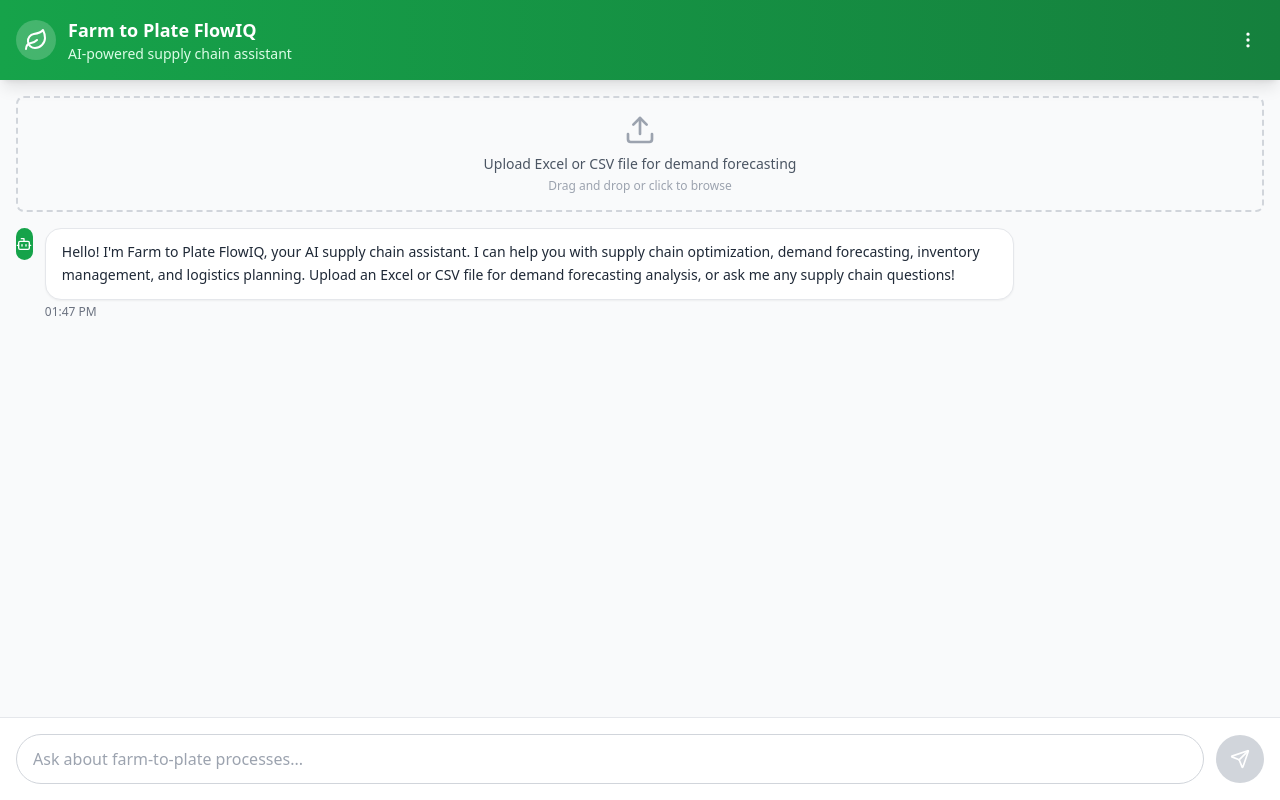
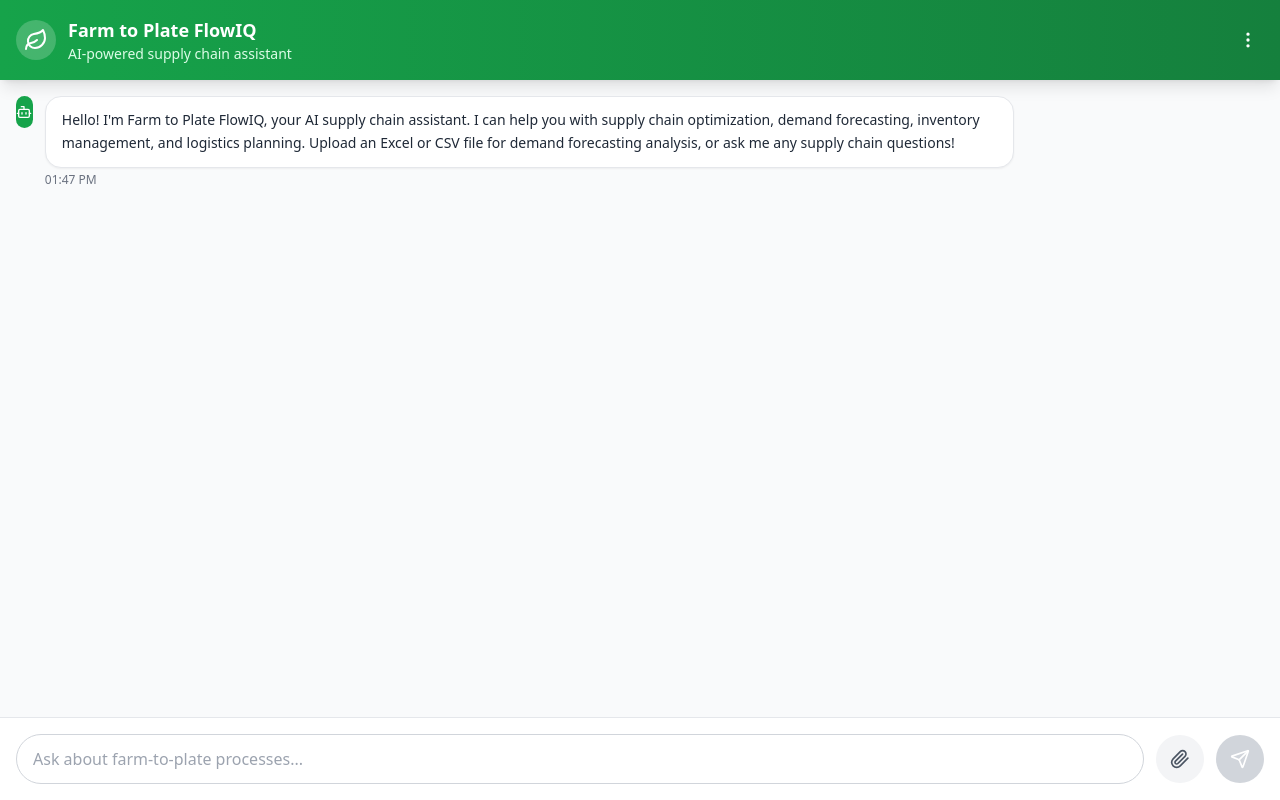
Before and after one commit to Viswajith03/plate-to-flow-chat, a React (Vite) app: page / in a window 1280 px wide. Built offline with nearby package versions, Linux system fonts and the light colour scheme.

Commit message:
feat: Add file upload button to chat input
Moves the file upload functionality to a button on the right side of the query sending button in the chat input component.

```diff
--- a/src/components/ChatInput.tsx
+++ b/src/components/ChatInput.tsx
@@ -1,14 +1,16 @@
 
-import React, { useState } from 'react';
-import { Send } from 'lucide-react';
+import React, { useState, useRef } from 'react';
+import { Send, Paperclip } from 'lucide-react';
 
 interface ChatInputProps {
   onSendMessage: (message: string) => void;
+  onFileUpload?: (file: File) => void;
   disabled?: boolean;
 }
 
-const ChatInput: React.FC<ChatInputProps> = ({ onSendMessage, disabled = false }) => {
+const ChatInput: React.FC<ChatInputProps> = ({ onSendMessage, onFileUpload, disabled = false }) => {
   const [message, setMessage] = useState('');
+  const fileInputRef = useRef<HTMLInputElement>(null);
 
   const handleSubmit = (e: React.FormEvent) => {
     e.preventDefault();
@@ -22,6 +24,27 @@ const ChatInput: React.FC<ChatInputProps> = ({ onSendMessage, disabled = false }
     if (e.key === 'Enter' && !e.shiftKey) {
       e.preventDefault();
       handleSubmit(e);
+    }
+  };
+
+  const handleFileClick = () => {
+    if (!disabled && fileInputRef.current) {
+      fileInputRef.current.click();
+    }
+  };
+
+  const handleFileChange = (e: React.ChangeEvent<HTMLInputElement>) => {
+    if (e.target.files && e.target.files[0] && onFileUpload) {
+      const file = e.target.files[0];
+      const validTypes = [
+        'application/vnd.ms-excel',
+        'application/vnd.openxmlformats-officedocument.spreadsheetml.sheet',
+        'text/csv'
+      ];
+
+      if (validTypes.includes(file.type) || file.name.endsWith('.csv') || file.name.endsWith('.xlsx') || file.name.endsWith('.xls')) {
+        onFileUpload(file);
+      }
     }
   };
 
@@ -39,6 +62,19 @@ const ChatInput: React.FC<ChatInputProps> = ({ onSendMessage, disabled = false }
             className="w-full px-4 py-3 rounded-full border border-gray-300 focus:outline-none focus:ring-2 focus:ring-green-500 focus:border-transparent disabled:opacity-50 disabled:cursor-not-allowed"
           />
         </div>
+
+        {onFileUpload && (
+          <button
+            type="button"
+            onClick={handleFileClick}
+            disabled={disabled}
+            className="w-12 h-12 bg-gray-100 hover:bg-gray-200 disabled:bg-gray-300 rounded-full flex items-center justify-center transition-colors duration-200"
+            title="Upload Excel or CSV file"
+          >
+            <Paperclip className="w-5 h-5 text-gray-600" />
+          </button>
+        )}
+
         <button
           type="submit"
           disabled={!message.trim() || disabled}
@@ -47,6 +83,17 @@ const ChatInput: React.FC<ChatInputProps> = ({ onSendMessage, disabled = false }
           <Send className="w-5 h-5 text-white" />
         </button>
       </form>
+
+      {onFileUpload && (
+        <input
+          ref={fileInputRef}
+          type="file"
+          accept=".xlsx,.xls,.csv"
+          onChange={handleFileChange}
+          className="hidden"
+          disabled={disabled}
+        />
+      )}
     </div>
   );
 };
--- a/src/components/Chatbot.tsx
+++ b/src/components/Chatbot.tsx
@@ -4,7 +4,6 @@ import ChatHeader from './ChatHeader';
 import ChatMessage from './ChatMessage';
 import ChatInput from './ChatInput';
 import TypingIndicator from './TypingIndicator';
-import FileUpload from './FileUpload';
 import UploadedFile from './UploadedFile';
 
 interface Message {
@@ -169,8 +168,6 @@ Would you like me to focus on a specific aspect of the demand forecast, such as
       <ChatHeader />
 
       <div className="flex-1 overflow-y-auto p-4 space-y-4">
-        <FileUpload onFileUpload={handleFileUpload} disabled={isTyping || isProcessingFile} />
-
         {uploadedFile && (
           <UploadedFile
             file={uploadedFile}
@@ -191,7 +188,11 @@ Would you like me to focus on a specific aspect of the demand forecast, such as
         <div ref={messagesEndRef} />
       </div>
 
-      <ChatInput onSendMessage={handleSendMessage} disabled={isTyping} />
+      <ChatInput
+        onSendMessage={handleSendMessage}
+        onFileUpload={handleFileUpload}
+        disabled={isTyping}
+      />
     </div>
   );
 };
```
